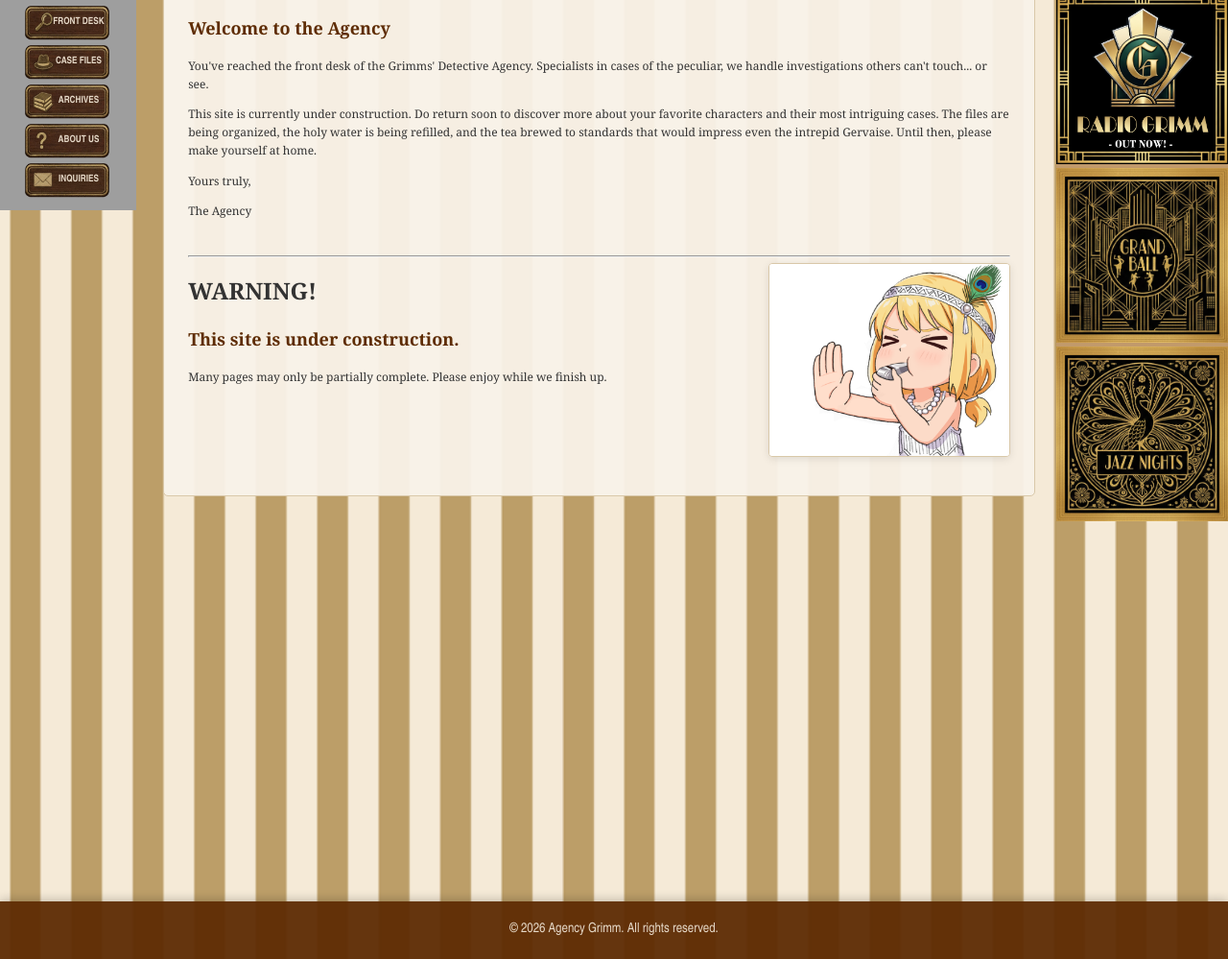
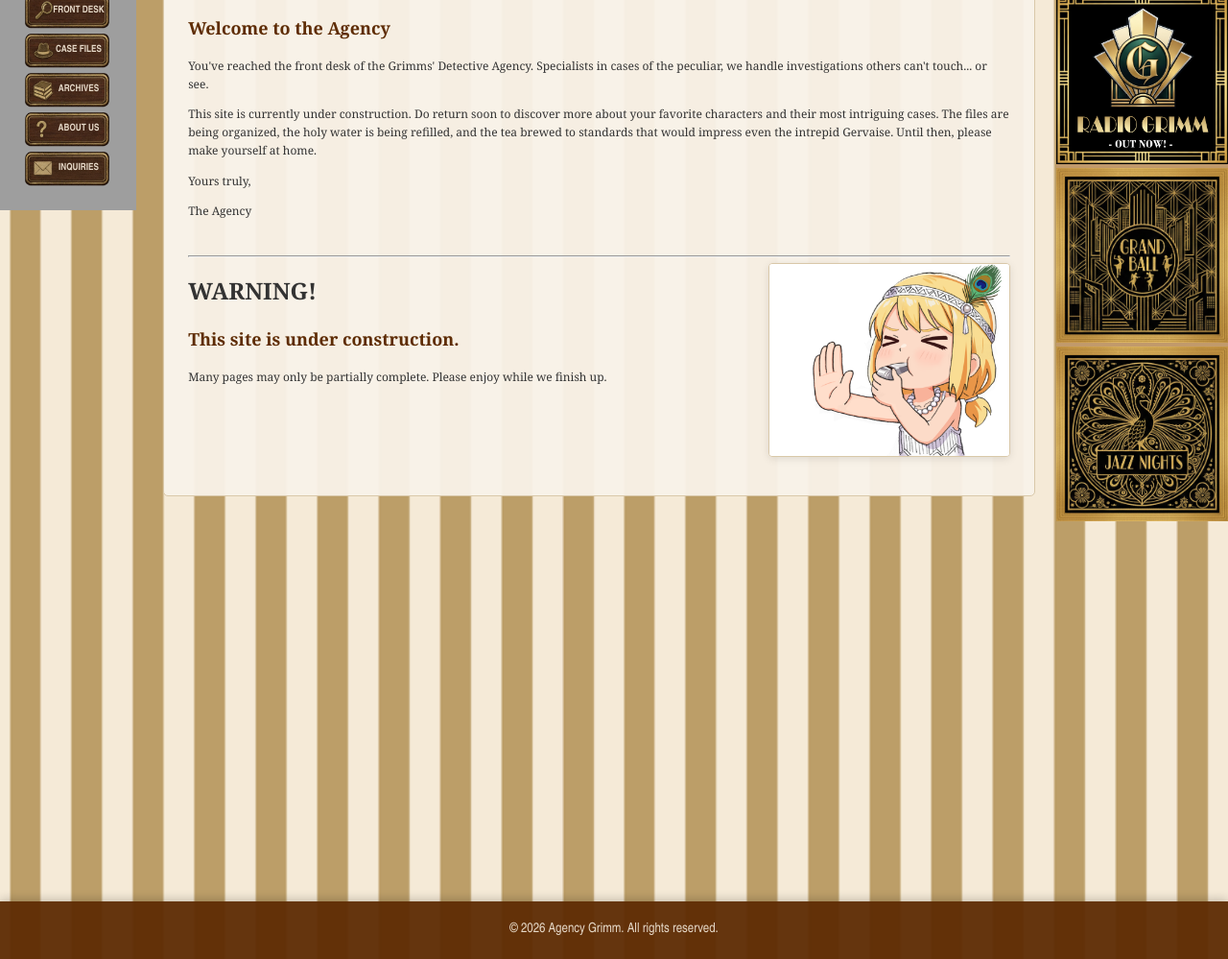
Before and after one commit to johnhopes-collab/grimmsdetectiveagency, a Jekyll site: the page built from index.html, in a window 1280 px wide. Shown: the part 692-1691 px from the top of the page at 96% size. Built offline with Jekyll 4.4.1, drawn with Linux system fonts in a browser that asks for light colours; grey boxes are pictures that could not be loaded.

Commit message:
Update style.scss

```diff
--- a/assets/css/style.scss
+++ b/assets/css/style.scss
@@ -339,10 +339,6 @@ a img {    border: none;    outline: none;}
         display: none;
     }
 
-    .sidebar-buttons {
-        padding: 14px;
-        box-sizing: border-box;
-    }
 
 }
 
```
